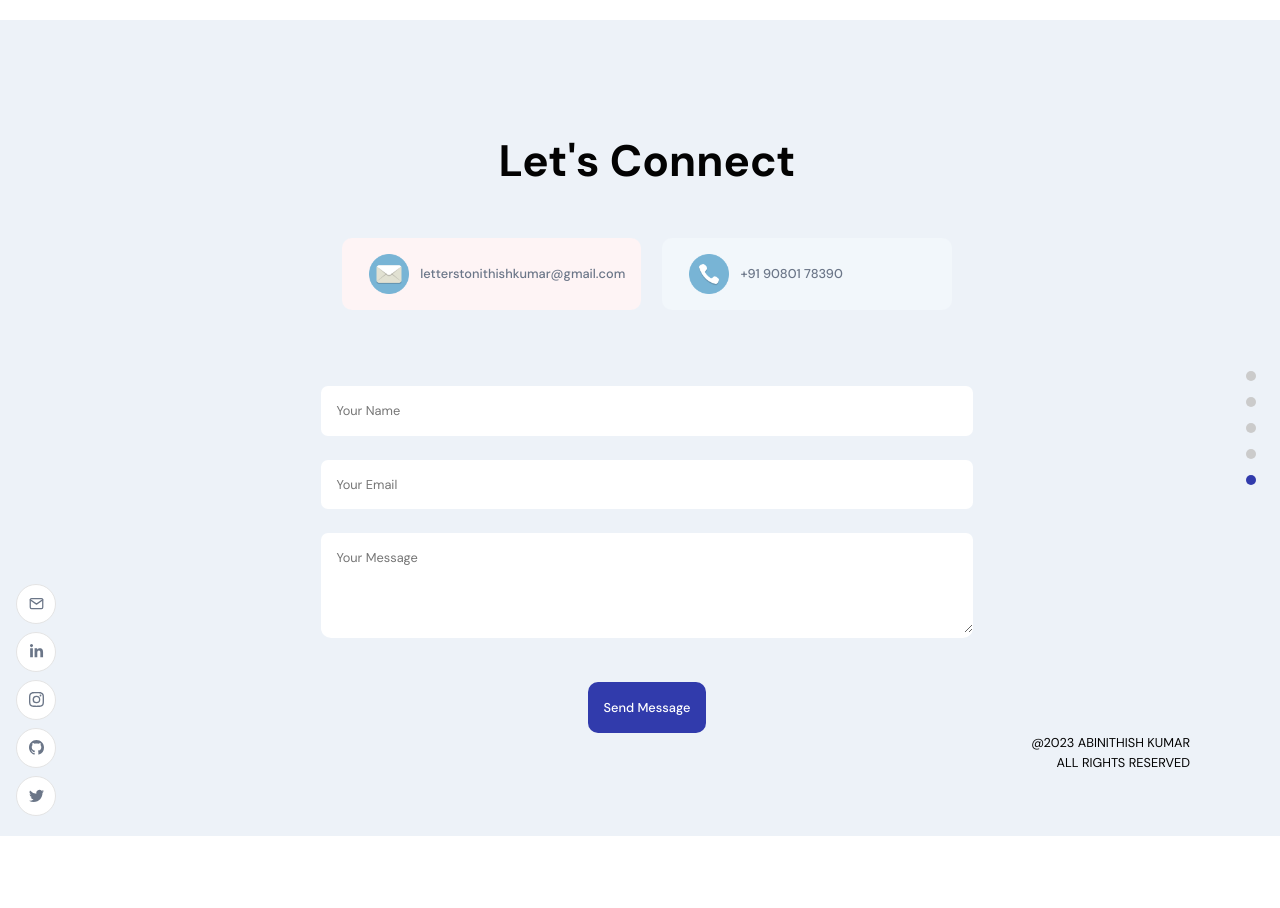
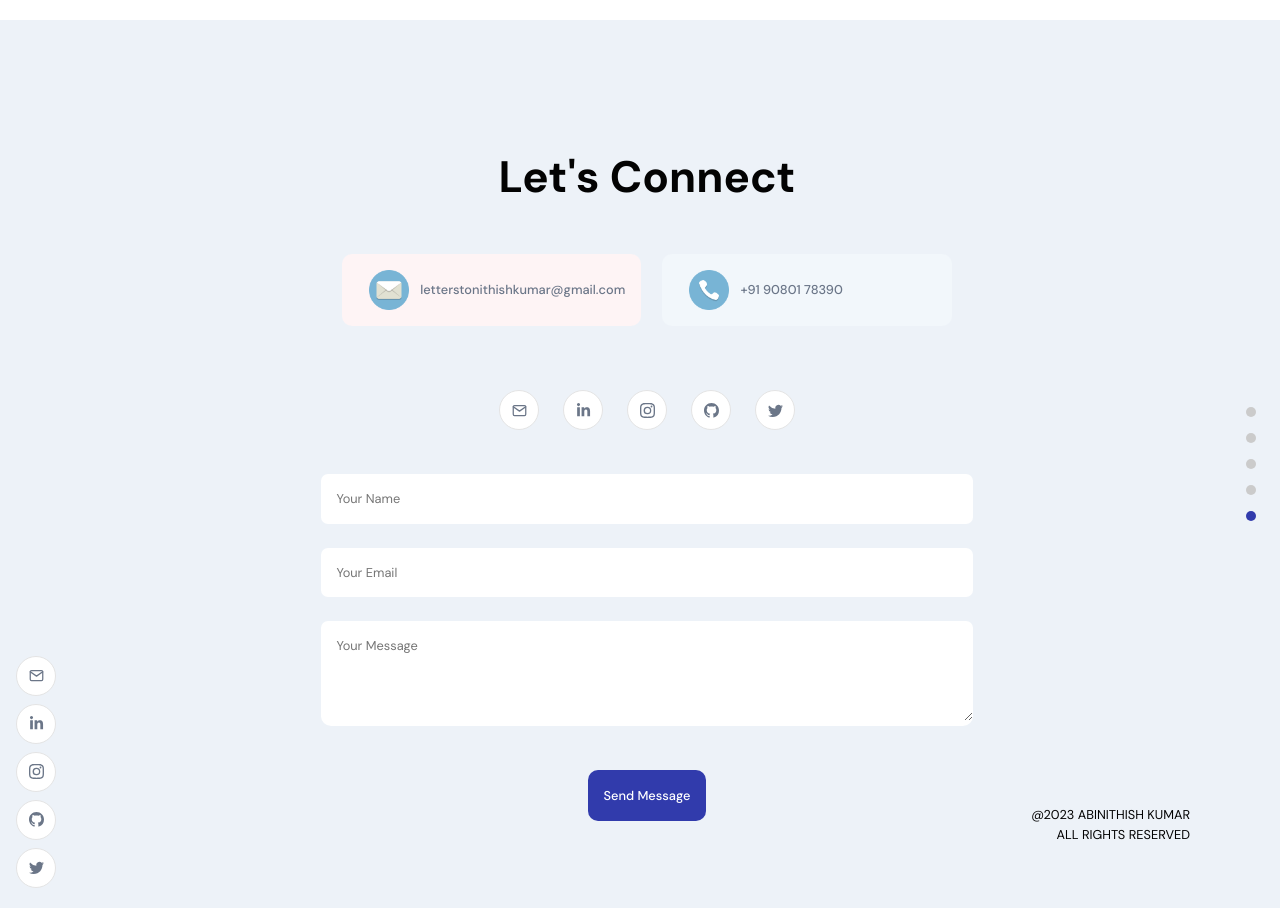
Before and after one commit to Abinithishkumarprabakaran/Ak_portfolio, a React (Vite) app in the folder frontend_react/: page / in a window 1280 px wide. Shown: the part 3180-4088 px from the top of the page. Before the commit the page ends 4016 px from the top, so only its background shows below. Built offline with nearby package versions, Linux system fonts and the light colour scheme; no server answers.

Commit message:
Socialmedia icons at the Footer section/contact

```diff
--- a/frontend_react/src/container/Footer/Footer.jsx
+++ b/frontend_react/src/container/Footer/Footer.jsx
@@ -5,6 +5,7 @@ import { AppWrap, MotionWrap } from '../../wrapper';
 import { client } from '../../client';
 
 import './Footer.scss';
+import SocialMedia from '../SocialMedia/SocialMedia';
 
 function Footer() {
 
@@ -57,6 +58,8 @@ function Footer() {
           </a>
         </div>
       </div>
+
+      <SocialMedia />
 
       {!isFormSubmitted ?
         <div className='app__footer-form app__flex'>
--- a/frontend_react/src/container/Footer/Footer.scss
+++ b/frontend_react/src/container/Footer/Footer.scss
@@ -3,7 +3,7 @@
   width: 100%;
   flex-direction: column;
   position: relative;
-  top: 3rem;
+  top: 4rem;
 }
 
 .app__footer-cards {
--- /dev/null
+++ b/frontend_react/src/container/SocialMedia/SocialMedia.jsx
@@ -0,0 +1,30 @@
+import React from 'react'
+import { BsTwitter, BsInstagram, BsGithub } from 'react-icons/bs';
+import { FaLinkedinIn } from 'react-icons/fa';
+import { FiMail } from 'react-icons/fi';
+
+import './SocialMedia.scss'
+
+const SocialMedia = () => {
+  return (
+    <div className='app__socialmedia'>
+      <div>
+        <FiMail />
+      </div>
+      <div>
+        <FaLinkedinIn />
+      </div>
+      <div>
+        <BsInstagram />
+      </div>
+      <div>
+        <BsGithub />
+      </div>
+      <div>
+        <BsTwitter />
+      </div>
+    </div>
+  )
+}
+
+export default SocialMedia
--- /dev/null
+++ b/frontend_react/src/container/SocialMedia/SocialMedia.scss
@@ -0,0 +1,50 @@
+.app__socialmedia {
+  display: flex;
+  justify-content: flex-end;
+  align-items: center;
+  flex-direction: row;
+
+  padding: 1rem;
+
+  div {
+    width: 40px;
+    height: 40px;
+    border-radius: 50%;
+    background-color: var(--white-color);
+    margin: 0 0.75rem;
+    border: 1px solid var(--lightGray-color);
+
+    display: flex;
+    justify-content: center;
+    align-items: center;
+
+    transition: all 0.3s ease-in-out;
+
+    svg {
+      width: 15px;
+      height: 15px;
+      color: var(--gray-color);
+    }
+
+    &:hover {
+      background-color: var(--secondary-color);
+      border-color: var(--secondary-color);
+
+      svg {
+        color: var(--white-color);
+      }
+    }
+
+    @media screen and (min-width: 2000px) {
+      width: 70px;
+      height: 70px;
+
+      margin: 0.5rem 0;
+
+      svg {
+        width: 30px;
+        height: 30px;
+      }
+    }
+  }
+}
```
